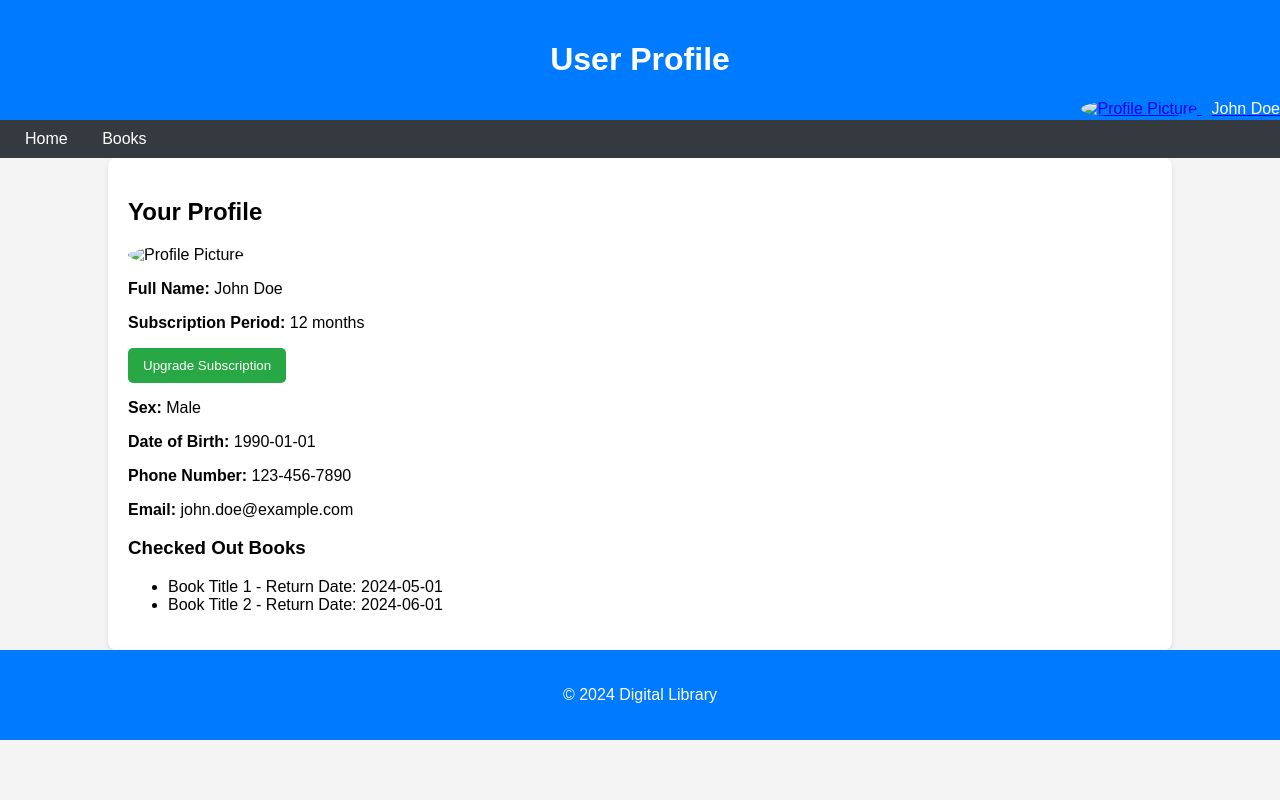
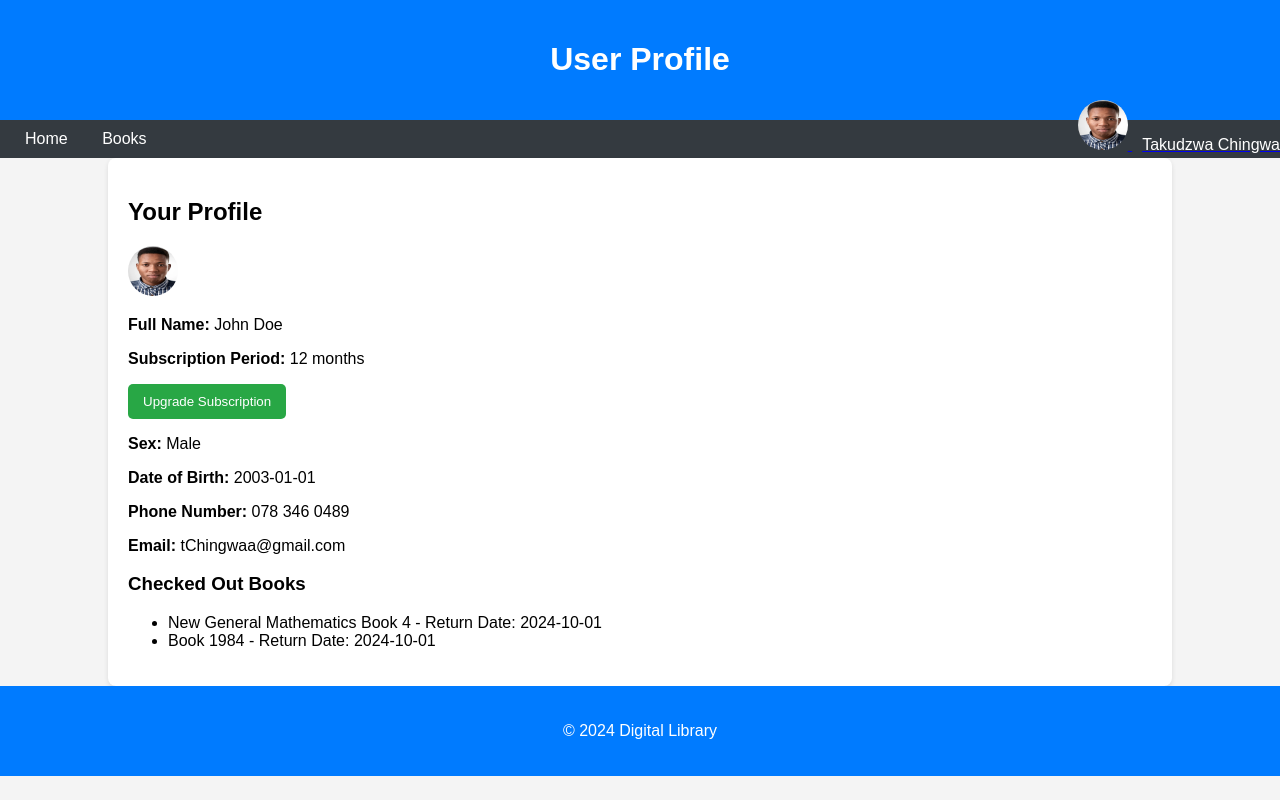
Before and after one commit to Royce-Tinofara/Digital-Library, a plain HTML site: page profile.html in a window 1280 px wide. Drawn offline with Linux system fonts and the light colour scheme.

Commit message:
Update profile.html

```diff
--- a/profile.html
+++ b/profile.html
@@ -12,8 +12,8 @@
     <h1>User Profile</h1>
     <div class="profile">
         <a href="profile.html">
-            <img src="profile-pic.jpg" alt="Profile Picture" class="profile-pic">
-            <span class="profile-name">John Doe</span>
+            <img src="https://github.com/Royce-Tinofara/Digital-Library/blob/main/DP.jpg" alt="Profile Picture" class="profile-pic">
+            <span class="profile-name">Takudzwa Chingwa</span>
         </a>
     </div>
 </header>
@@ -25,19 +25,19 @@
 
 <div class="container">
     <h2>Your Profile</h2>
-    <img src="profile-pic.jpg" alt="Profile Picture" class="profile-pic">
+    <img src="https://github.com/Royce-Tinofara/Digital-Library/blob/main/DP.jpg" alt="Profile Picture" class="profile-pic">
     <p><strong>Full Name:</strong> John Doe</p>
     <p><strong>Subscription Period:</strong> 12 months</p>
     <button class="btn" onclick="location.href='subscription.html'">Upgrade Subscription</button>
     <p><strong>Sex:</strong> Male</p>
-    <p><strong>Date of Birth:</strong> 1990-01-01</p>
-    <p><strong>Phone Number:</strong> 123-456-7890</p>
-    <p><strong>Email:</strong> john.doe@example.com</p>
+    <p><strong>Date of Birth:</strong> 2003-01-01</p>
+    <p><strong>Phone Number:</strong> 078 346 0489</p>
+    <p><strong>Email:</strong> tChingwaa@gmail.com</p>
 
     <h3>Checked Out Books</h3>
     <ul>
-        <li>Book Title 1 - Return Date: 2024-05-01</li>
-        <li>Book Title 2 - Return Date: 2024-06-01</li>
+        <li>New General Mathematics Book 4 - Return Date: 2024-10-01</li>
+        <li>Book 1984 - Return Date: 2024-10-01</li>
     </ul>
 </div>
 
```
